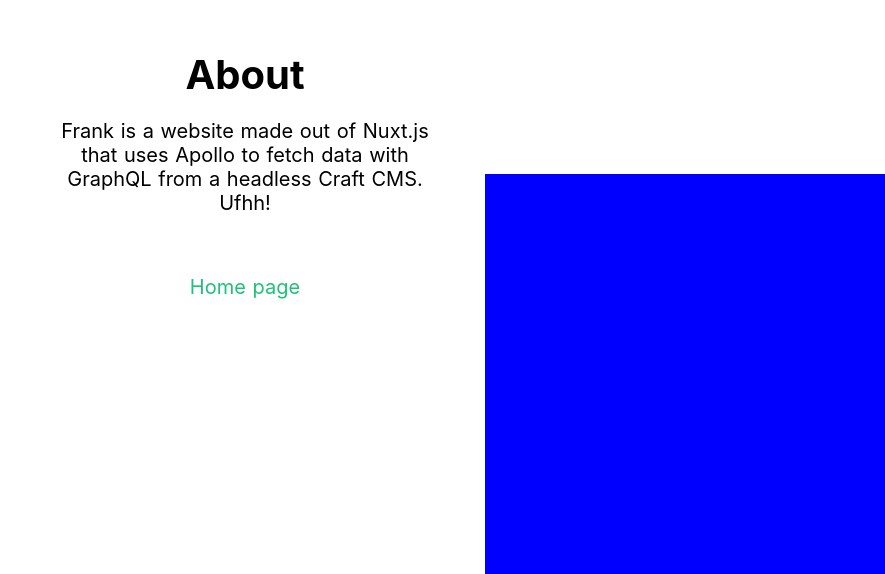
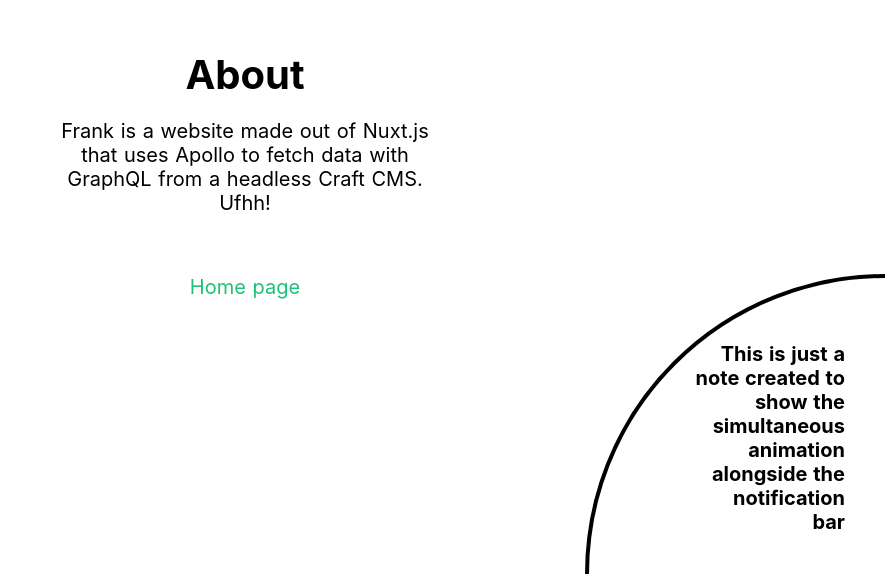
Before and after one commit to thiagorossener/frank-app, a Nuxt app: page /about in a window 1280 px wide. Shown: the part 226-800 px from the top of the page, without its empty margins (395-1280 px from the left). Built offline with nearby package versions, Linux system fonts and the light colour scheme.

Commit message:
Created Notes and Notification components

```diff
--- a/assets/main.css
+++ b/assets/main.css
@@ -22,6 +22,7 @@
   height: 100vh;
   width: 100%;
   transition: all 1s;
+  overflow: hidden;
 }
 
 .container--light {
@@ -62,17 +63,3 @@
 .slide-enter .content {
   transform: translateY(-100%);
 }
-
-/* Index page */
-
-.index.slide-enter .frame,
-.index.slide-leave-active .frame {
-  transform: translate(-100%, -100%);
-}
-
-/* About page */
-
-.about.slide-enter .frame,
-.about.slide-leave-active .frame {
-  transform: translate(100%, 100%);
-}
--- /dev/null
+++ b/components/Note.vue
@@ -0,0 +1,47 @@
+<template>
+  <div class="note">
+    <div class="note__circle"></div>
+    <div class="note__text">
+      <slot></slot>
+    </div>
+  </div>
+</template>
+
+<style lang="scss">
+.note {
+  position: absolute;
+  bottom: 0;
+  right: 0;
+  width: 300px;
+  height: 300px;
+  overflow: hidden;
+  transition: all 1s;
+  z-index: 1;
+}
+
+.note__circle {
+  width: 600px;
+  height: 600px;
+  border-radius: 50%;
+  border: 4px solid #000;
+  background-color: #fff;
+}
+
+.note__text {
+  position: absolute;
+  width: 150px;
+  right: 40px;
+  bottom: 40px;
+  color: #000;
+  font-size: 20px;
+  font-weight: bold;
+  text-align: right;
+  z-index: 3;
+}
+
+.slide-enter, .slide-leave-active {
+  .note {
+    transform: translate3d(100%, 100%, 0);
+  }
+}
+</style>
--- /dev/null
+++ b/components/Notification.vue
@@ -0,0 +1,26 @@
+<template>
+  <div class="notification">
+    <slot></slot>
+  </div>
+</template>
+
+<style lang="scss">
+.notification {
+  width: 100%;
+  background-color: #1dc278;
+  position: absolute;
+  top: 0;
+  left: 0;
+  padding: 20px 50px;
+  color: #fff;
+  font-size: 20px;
+  transition: all 1s;
+  z-index: 1;
+}
+
+.slide-enter, .slide-leave-active {
+  .notification {
+    transform: translate3d(0, -100%, 0);
+  }
+}
+</style>
--- a/pages/about.vue
+++ b/pages/about.vue
@@ -1,20 +1,30 @@
 <template>
   <div class="container about">
     <div class="content">
+
       <h1>About</h1>
+
       <p class="description">Frank is a website made out of Nuxt.js that uses Apollo to fetch data with GraphQL from a headless Craft CMS. Ufhh!</p>
+
       <nuxt-link to="/" class="link">
         Home page
       </nuxt-link>
+
     </div>
-    <div class="frame"></div>
+
+    <note>This is just a note created to show the simultaneous animation alongside the notification bar</note>
   </div>
 </template>
 
 <script>
+import Note from '../components/Note'
+
 export default {
   head: {
     title: 'About Frank'
+  },
+  components: {
+    Note
   },
   transition() {
     return {
@@ -27,15 +37,15 @@
 
 <style lang="scss">
 .about {
-  .frame {
-    width: 400px;
-    height: 400px;
-    background-color: blue;
-    position: absolute;
-    bottom: 0;
-    right: 0;
-    transition: all 1s;
-  }
+  // .frame {
+  //   width: 400px;
+  //   height: 400px;
+  //   background-color: blue;
+  //   position: absolute;
+  //   bottom: 0;
+  //   right: 0;
+  //   transition: all 1s;
+  // }
 
   .description {
     margin: 20px 0;
--- a/pages/index.vue
+++ b/pages/index.vue
@@ -13,13 +13,15 @@
 
       <switch-button @click="isLight = !isLight" :text="isLight ? 'Turn off' : 'Turn on'"></switch-button>
     </div>
-    <div class="frame"></div>
+
+    <notification>Aaarrghh! This is a notification</notification>
   </div>
 </template>
 
 <script>
 import Logo from '../components/Logo'
 import MoviesList from '../components/MoviesList'
+import Notification from '../components/Notification'
 import SwitchButton from '../components/SwitchButton'
 
 export default {
@@ -29,6 +31,7 @@
   components: {
     SwitchButton,
     MoviesList,
+    Notification,
     Logo
   },
   transition() {
@@ -44,15 +47,3 @@
   }
 }
 </script>
-
-<style>
-.index .frame {
-  position: absolute;
-  width: 600px;
-  height: 300px;
-  background-color: red;
-  top: 0;
-  left: 0;
-  transition: all 1s;
-}
-</style>
```
